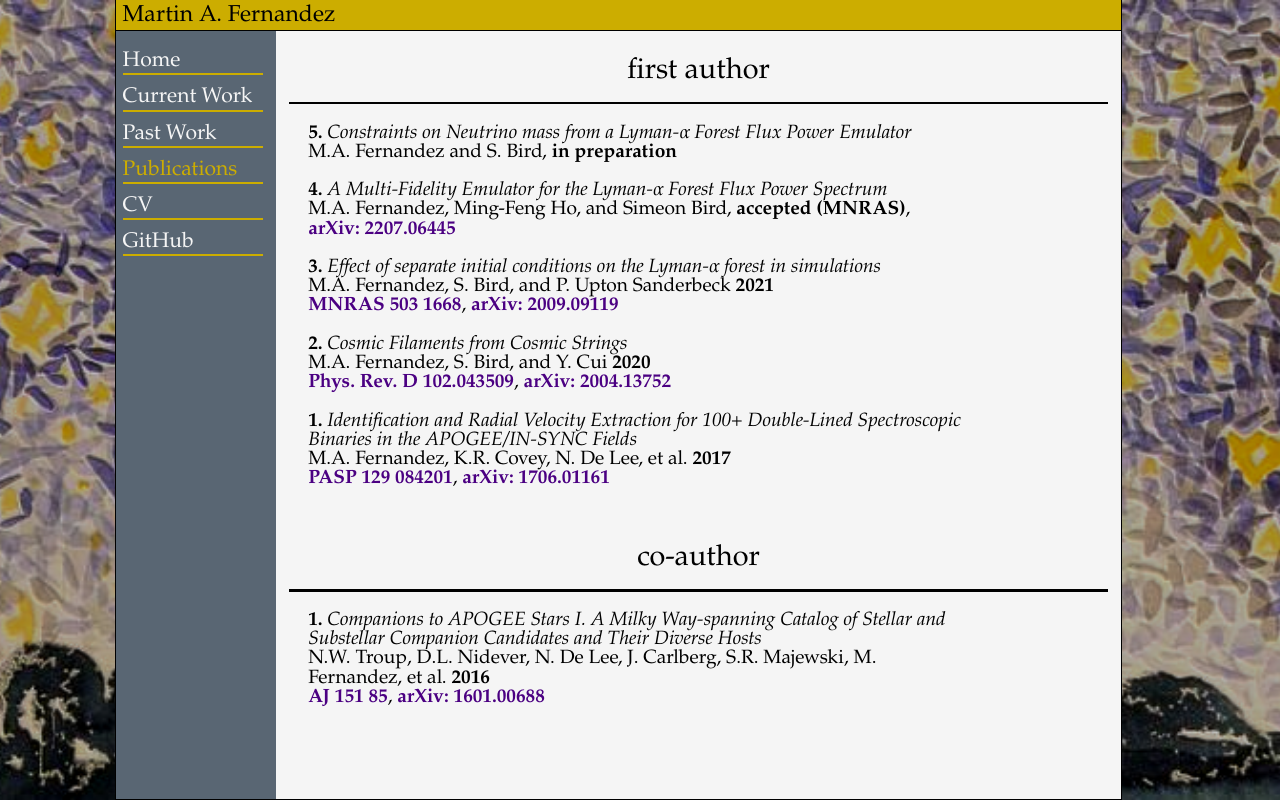
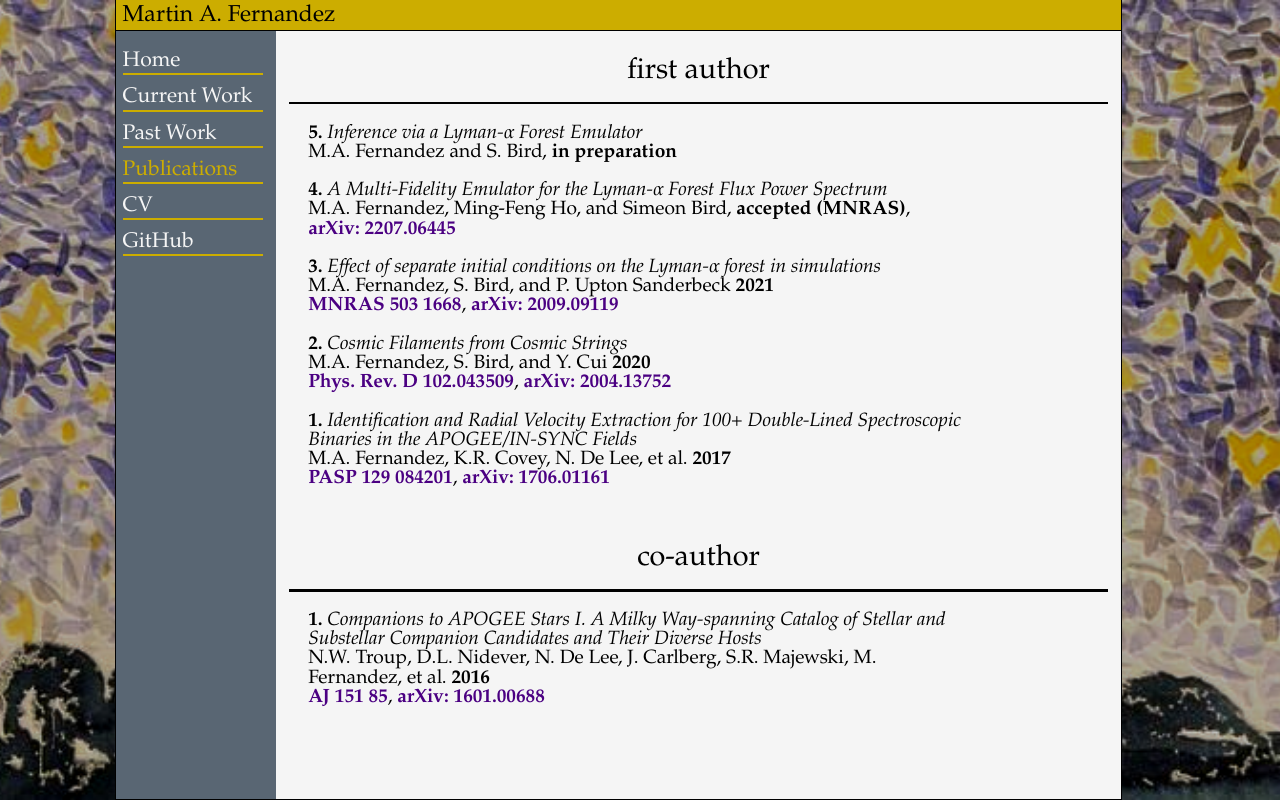
Before and after one commit to mafern/mafern.github.io, a plain HTML site: page publications.html in a window 1280 px wide. Drawn offline with Linux system fonts and the light colour scheme.

Commit message:
update paper name

```diff
--- a/publications.html
+++ b/publications.html
@@ -20,7 +20,7 @@
 
 	<div id="content">
 		<h1> first author </h1><hr class="subject">
-    <p class="pub"><b>5.</b> <i>Constraints on Neutrino mass from a Lyman-&alpha; Forest Flux Power Emulator</i><br> M.A. Fernandez and S. Bird, <b>in preparation</b></p>
+    <p class="pub"><b>5.</b> <i>Inference via a Lyman-&alpha; Forest Emulator</i><br> M.A. Fernandez and S. Bird, <b>in preparation</b></p>
 		<p class="pub"><b>4.</b> <i>A Multi-Fidelity Emulator for the Lyman-&alpha; Forest Flux Power Spectrum</i><br> M.A. Fernandez, Ming-Feng Ho, and Simeon Bird, <b>accepted (MNRAS)</b>,<a target="_blank" href="https://arxiv.org/abs/2207.06445"><b> arXiv: 2207.06445</b></a></p>
     <p class="pub"><b>3.</b> <i>Effect of separate initial conditions on the Lyman-&alpha; forest in simulations</i><br>M.A. Fernandez, S. Bird, and P. Upton Sanderbeck <b>2021</b> <br><a target="_blank" href="https://academic.oup.com/mnras/article-abstract/503/2/1668/6152286?redirectedFrom=fulltext"><b>MNRAS 503 1668</b></a>,<a target="_blank" href="https://arxiv.org/abs/2009.09119"><b> arXiv: 2009.09119</b></a></p>
     <p class="pub"><b>2.</b> <i>Cosmic Filaments from Cosmic Strings</i><br>M.A. Fernandez, S. Bird, and Y. Cui <b>2020</b> <br><a target="_blank" href="https://journals.aps.org/prd/abstract/10.1103/PhysRevD.102.043509"><b>Phys. Rev. D 102.043509</b></a>,<a target="_blank" href="https://arxiv.org/abs/2004.13752"><b> arXiv: 2004.13752</b></a></p>
```
